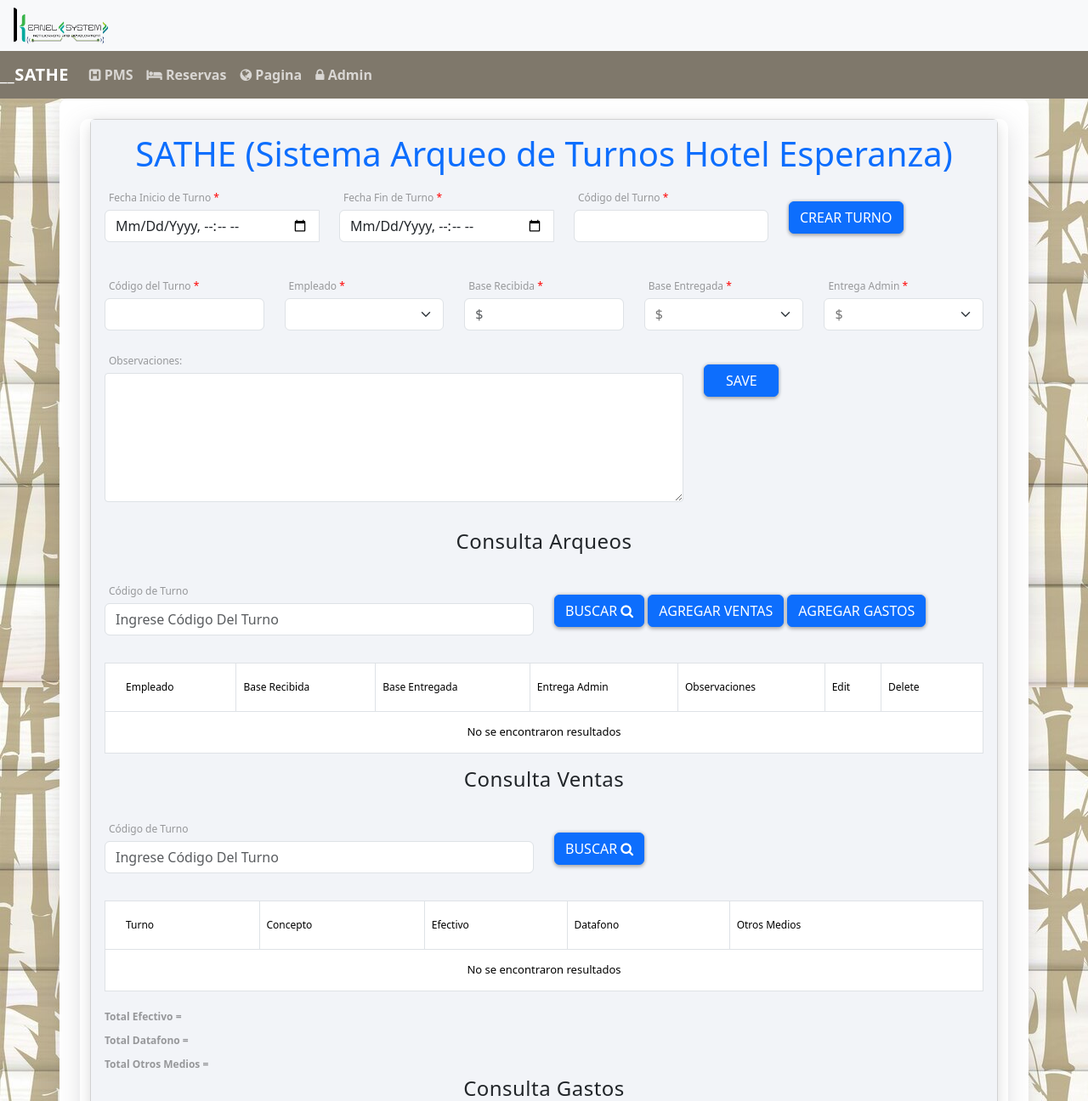
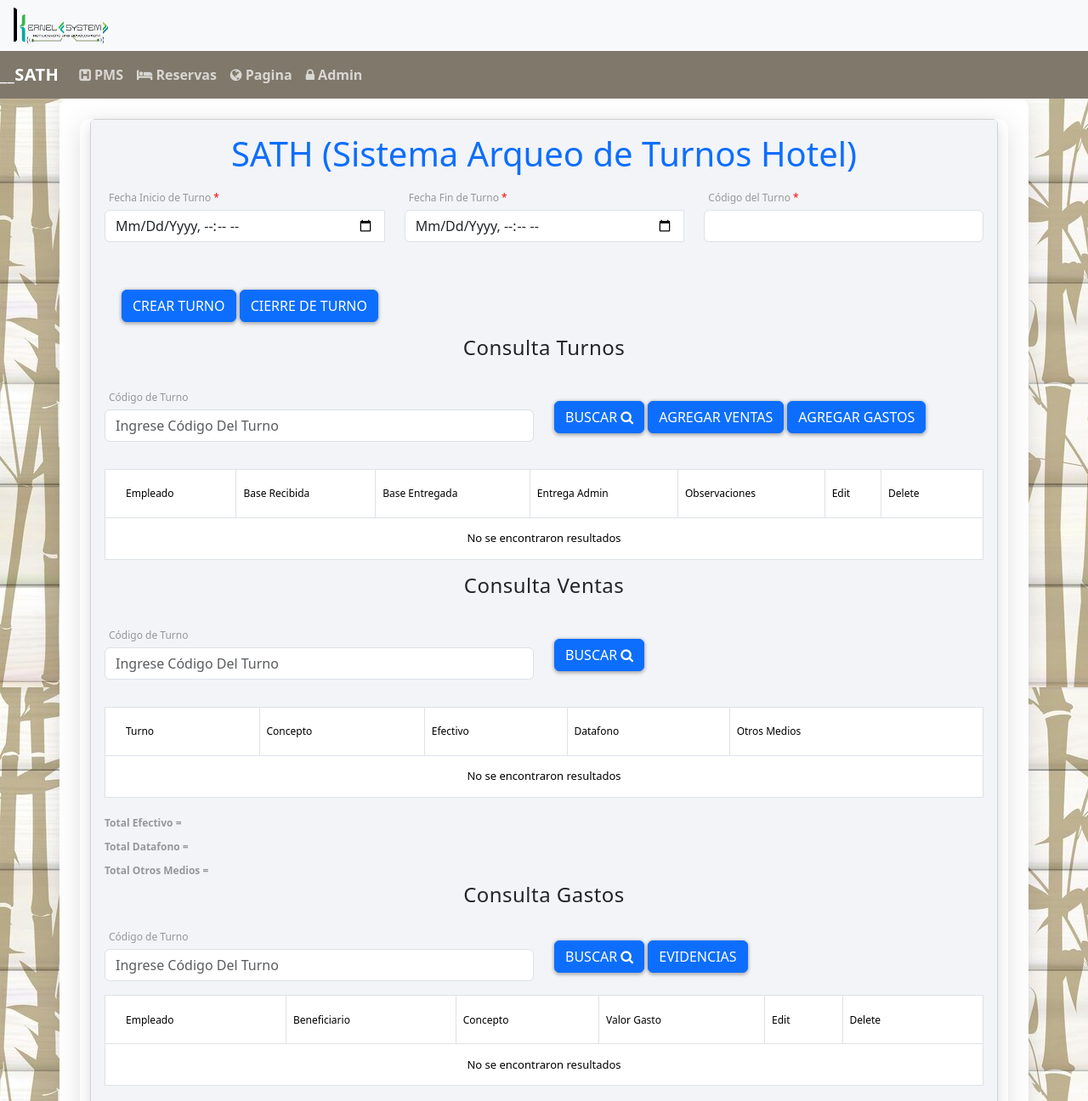
Before and after one commit to aagude18/SATH-Sistema-Arqueo-Turnos-Hotel-, a Flask app: page / in a window 1280 px wide. Shown: the top 1296 px of the page at 85% size. Run offline with Flask 2, Linux system fonts and the light colour scheme; data that the repository does not hold is empty; some libraries are stand-ins or nearby versions.

Commit message:
se actualiza formulario de arqueo y se lleva a ventana modal

```diff
--- a/templates/index.html
+++ b/templates/index.html
@@ -12,7 +12,7 @@
     <div class="container">
         <div class="card shadow">
             <div class="card-body">
-                <h1 class="text-center text-primary" > SATHE (Sistema Arqueo de Turnos Hotel Esperanza)</h1>
+                <h1 class="text-center text-primary" > SATH (Sistema Arqueo de Turnos Hotel)</h1>
                 <form action="/add_turnos" method="POST">
                     <div class="row mb-3">
                         <div class="col">
@@ -33,11 +33,21 @@
                             <label >Código del Turno <span style="color: red;">*</span></label>
                             <input type="text" class="form-control" name="Turno" id="CodigoDelTurno" required>
                         </div>
+                    </div>
                     <div class="col">
                         <button class="btn btn-primary mb-3 mt-4" type="submit">Crear Turno</button>
-                        </div>
+                        <button class="btn btn-primary mb-3 mt-4" type="button" data-bs-toggle="modal" data-bs-target="#modalCierreTurno">Cierre de Turno</button>
                     </div>
                 </form>
+                <!--MODAL CIERRE TURNO-->
+                <div class="modal fade modal-lg" id="modalCierreTurno" tabindex="-1" aria-labelledby="exampleModalLabel" aria-hidden="true">
+                    <div class="modal-dialog">
+                        <div class="modal-content">
+                            <div class="modal-header">
+                                <h1 class="modal-title fs-5" id="exampleModalLabel">Cierre de Turno</h1>
+                                <button type="button" class="btn-close" data-bs-dismiss="modal" aria-label="Close"></button>
+                            </div>
+                            <div class="modal-body">
                                 <form action="/add_arqueos" method="POST">
                                     <div class="row mb-3">
                                         <div class="col">
@@ -78,7 +88,13 @@
                                         </div>
                                     </div>
                                 </form>
-                <div class="row mb-3"><h4 style="text-align: center;">Consulta Arqueos </h4></div>
+
+                            </div>
+                        </div>
+                    </div>
+                </div>
+                <!--FIN MODAL CIERRE TURNO-->
+                <div class="row mb-3"><h4 style="text-align: center;">Consulta Turnos </h4></div>
                 <!-- Tabla de resultados -->
                 <form action="/search_arqueos" method="GET">
                     <div class="row mb-3">
--- a/templates/navbar.html
+++ b/templates/navbar.html
@@ -8,7 +8,7 @@
 </nav>
 <nav class="navbar navbar-expand-lg" style="background-color: #7f786b;" >
     <div class="navbar-expand-lg">
-      <a class="navbar-brand" href="{{ url_for('home') }}"><strong style="color: white;">__SATHE </strong></a>
+      <a class="navbar-brand" href="{{ url_for('home') }}"><strong style="color: white;">__SATH </strong></a>
       <button class="navbar-toggler" type="button" data-toggle="collapse" data-target="#navbarNav" aria-controls="navbarNav" aria-expanded="false" aria-label="Toggle navigation">
         <span class="navbar-toggler-icon"></span>
       </button>
```
Lines whose indentation alone changed are shown as unchanged.
